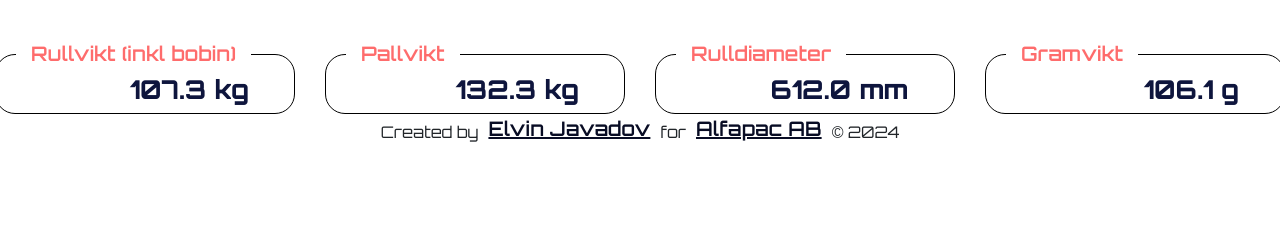
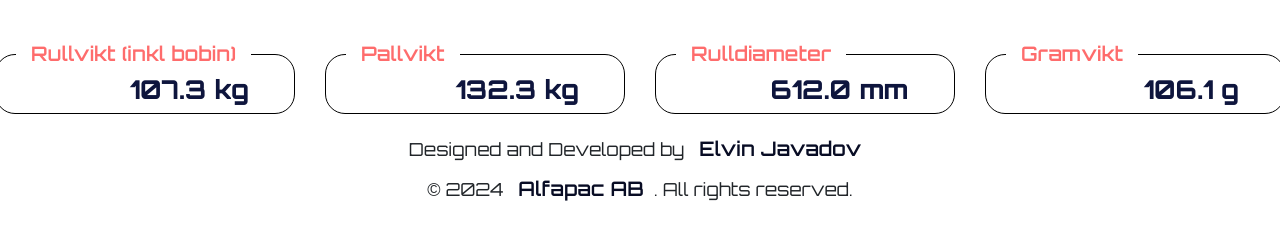
Before and after one commit to Javadov/Alfapac, a plain HTML site: page index.html in a window 1280 px wide. Shown: the part 533-772 px from the top of the page. Drawn offline with nearby package versions, Linux system fonts and the light colour scheme; a web font is replaced by a local one.

Commit message:
Footer update

```diff
--- a/index.html
+++ b/index.html
@@ -2,8 +2,10 @@
 <html lang="en">
     <head>
         <meta charset="UTF-8">
+        <meta http-equiv="X-UA-Compatible" content="IE=edge">
+        <meta name="description" content="Roll Calculator, expertly crafted by Elvin Javadov">
         <meta name="viewport" content="width=device-width, initial-scale=1.0">
-        <title>Interactive 3D Object Viewer</title>
+        <title>3D Rullkalkylator</title>
         <script src="https://unpkg.com/three@0.140.0/build/three.min.js"></script>
         <script src="https://unpkg.com/three@0.140.0/examples/js/controls/OrbitControls.js"></script>
         <script src="https://kit.fontawesome.com/41c8b474e2.js" crossorigin="anonymous"></script>
@@ -130,6 +132,7 @@
         <script src="https://cdn.jsdelivr.net/npm/bootstrap@5.2.0/dist/js/bootstrap.bundle.min.js" integrity="sha384-A3rJD856KowSb7dwlZdYEkO39Gagi7vIsF0jrRAoQmDKKtQBHUuLZ9AsSv4jD4Xa" crossorigin="anonymous"></script>
     </body>
     <footer>
-        Created by <a href="https://www.linkedin.com/in/Javadov/" target="_blank">Elvin Javadov</a> for <a href="https://alfapac.se" target="_blank">Alfapac AB</a> &copy; 2024
+        <p>Designed and Developed by <a href="https://www.linkedin.com/in/Javadov/" target="_blank" >Elvin Javadov</a></p>
+        <p>&copy; 2024 <a href="https://alfapac.se" target="_blank">Alfapac AB</a>. All rights reserved.</p>
     </footer>
 </html>
--- a/styles/scss/style.css
+++ b/styles/scss/style.css
@@ -292,12 +292,21 @@ canvas {
 
 footer {
   display: flex;
+  flex-direction: column;
   justify-content: center;
-  align-items: end;
+  align-items: center;
+  font-size: 18px;
+  padding: 20px 0;
+  gap: 10px;
 }
-footer a {
+footer p {
+  padding: 0;
+  margin: 0;
+}
+footer p a {
   font-size: 20px;
   font-weight: 600;
   margin: 0 10px;
   color: var(--color-dark);
+  text-decoration: none;
 }
```
